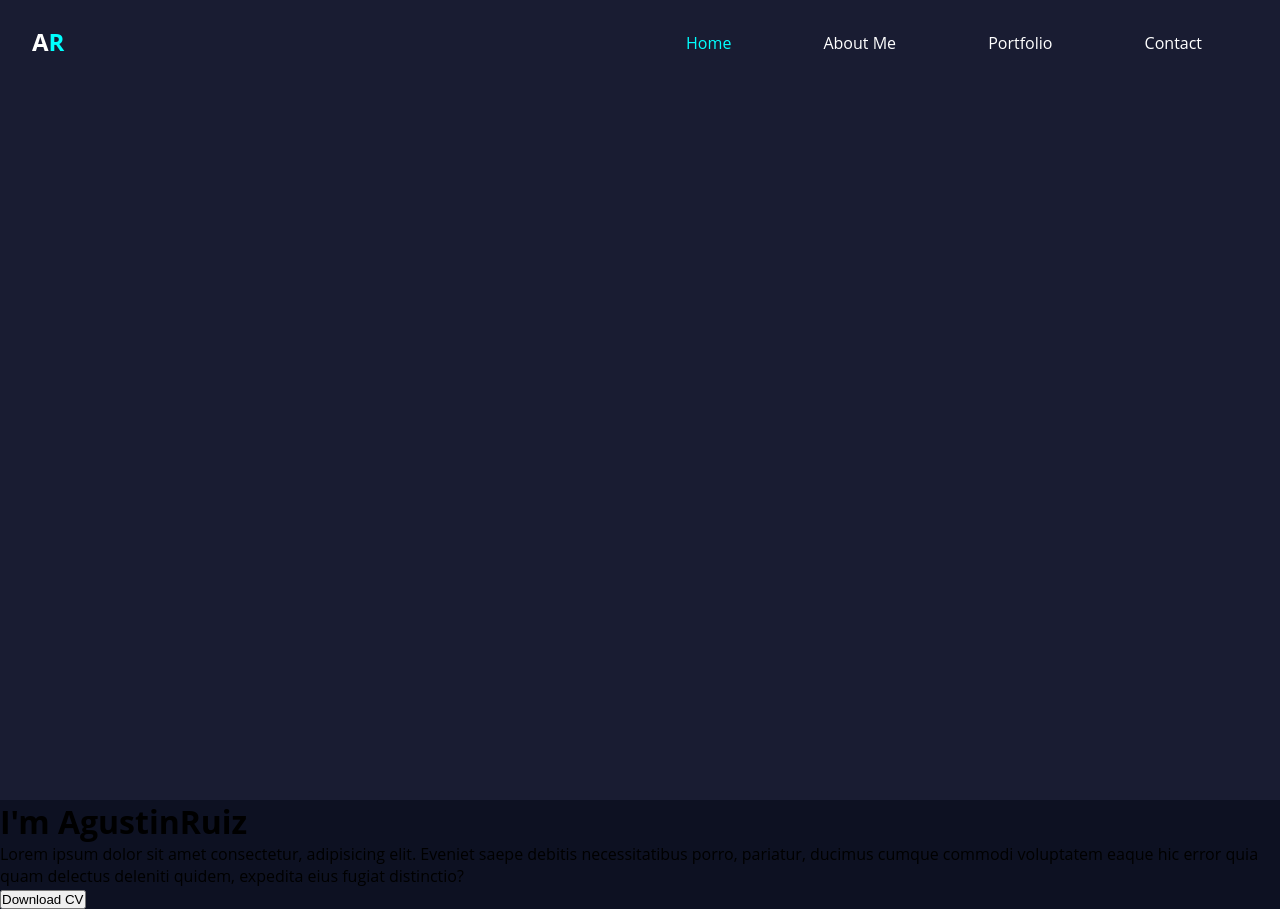
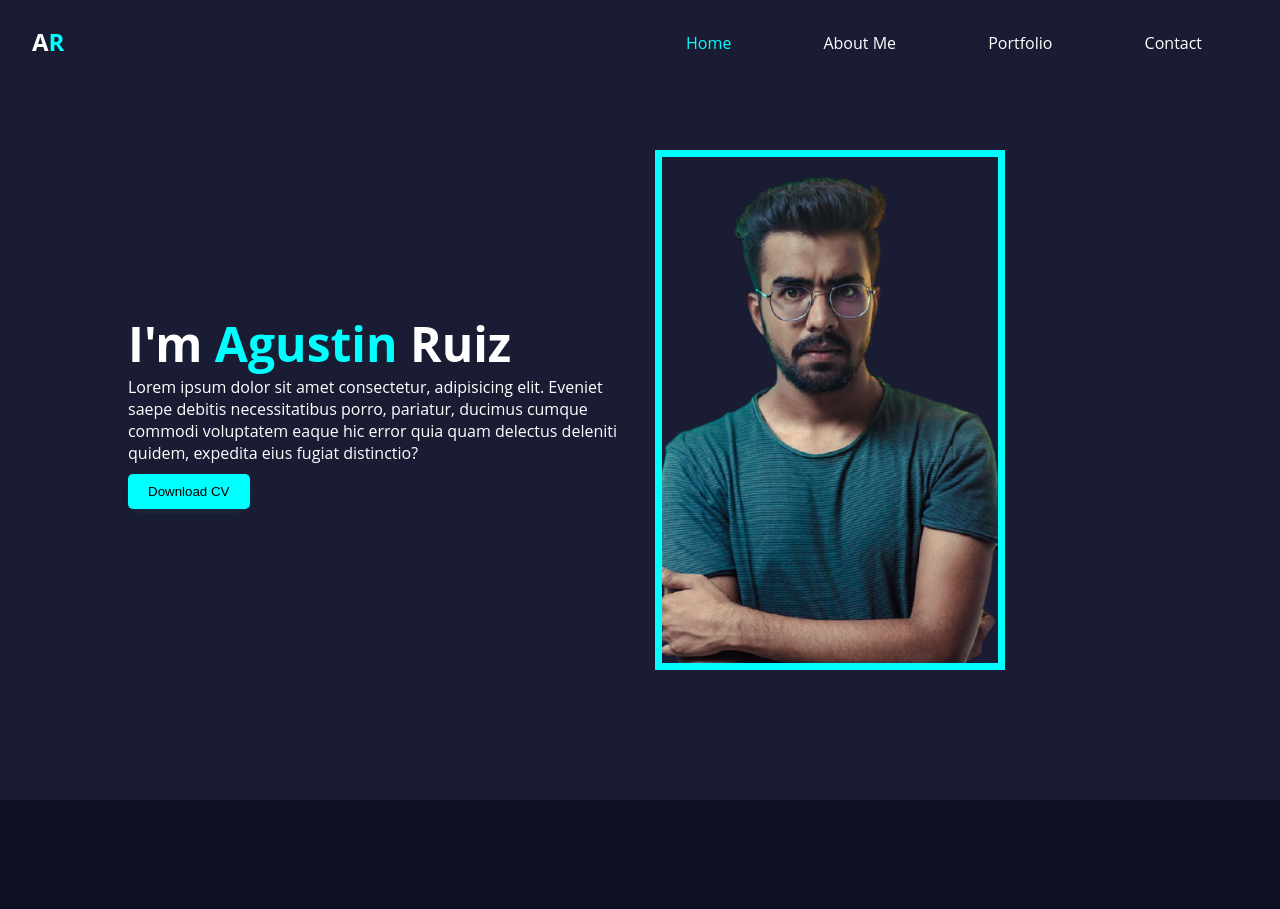
Before and after one commit to AgustinRuiz02/portafolio, a plain HTML site: page index.html in a window 1280 px wide. After the commit the page ends 800 px from the top, so only its background shows below. Drawn offline with Linux system fonts and the light colour scheme.

Commit message:
Pag inicio

```diff
--- a/index.html
+++ b/index.html
@@ -23,17 +23,19 @@
                 </ul>
             </nav>
         </header>
+        <main class="main">
+            <div class="info-content">
+                <h1>I'm <span>Agustin</span> Ruiz</h1>
+                <p>Lorem ipsum dolor sit amet consectetur, adipisicing elit. Eveniet saepe debitis necessitatibus porro, pariatur, ducimus cumque commodi voluptatem eaque hic error quia quam delectus deleniti quidem, expedita eius fugiat distinctio?</p>
+                <a download="" href="#">
+                    <button class="download-cv">Download CV</button>
+                </a>
+            </div>
+            <img src="img/perfil.png" alt="">
+        </main>
     </div>
 
-    <main class="main">
-        <div class="info-content">
-            <h1>I'm <span>Agustin</span>Ruiz</h1>
-            <p>Lorem ipsum dolor sit amet consectetur, adipisicing elit. Eveniet saepe debitis necessitatibus porro, pariatur, ducimus cumque commodi voluptatem eaque hic error quia quam delectus deleniti quidem, expedita eius fugiat distinctio?</p>
-            <a download="" href="#">
-                <button>Download CV</button>
-            </a>
-        </div>
-    </main>
+
 
 </body>
 </html>
--- a/style.css
+++ b/style.css
@@ -56,3 +56,43 @@ body{
     color: #191c32;
     transition: ease-in .25s;
 }
+
+.main{
+    margin: 0 auto;
+    width: 80vw;
+    height: 80vh;
+    display: grid;
+    grid-template-columns: repeat(2,1fr);
+    align-items: center;
+}
+
+.main img{
+    width: 350px;
+    border: 7px solid aqua;
+    height: 520px;
+    margin-left: 15px;
+}
+
+h1{
+    font-size: 3em;
+}
+
+span{
+    color: aqua;
+}
+
+.download-cv{
+    padding: 10px 20px;
+    background-color: aqua;
+    border: none;
+    border-radius: 5px;
+    margin-top: 10px;
+    cursor: pointer;
+    box-shadow: 1px 3px 11px -5px rgba(102, 231, 200, .2);
+}
+
+.download-cv:hover{
+    background-color: #fff;
+    box-shadow: 1px 5px 11px -5px rgba(0, 0, 0, 0.837);
+    transition: 0.25s;
+}
```
Also changed, not shown: img/perfil.png (added).
